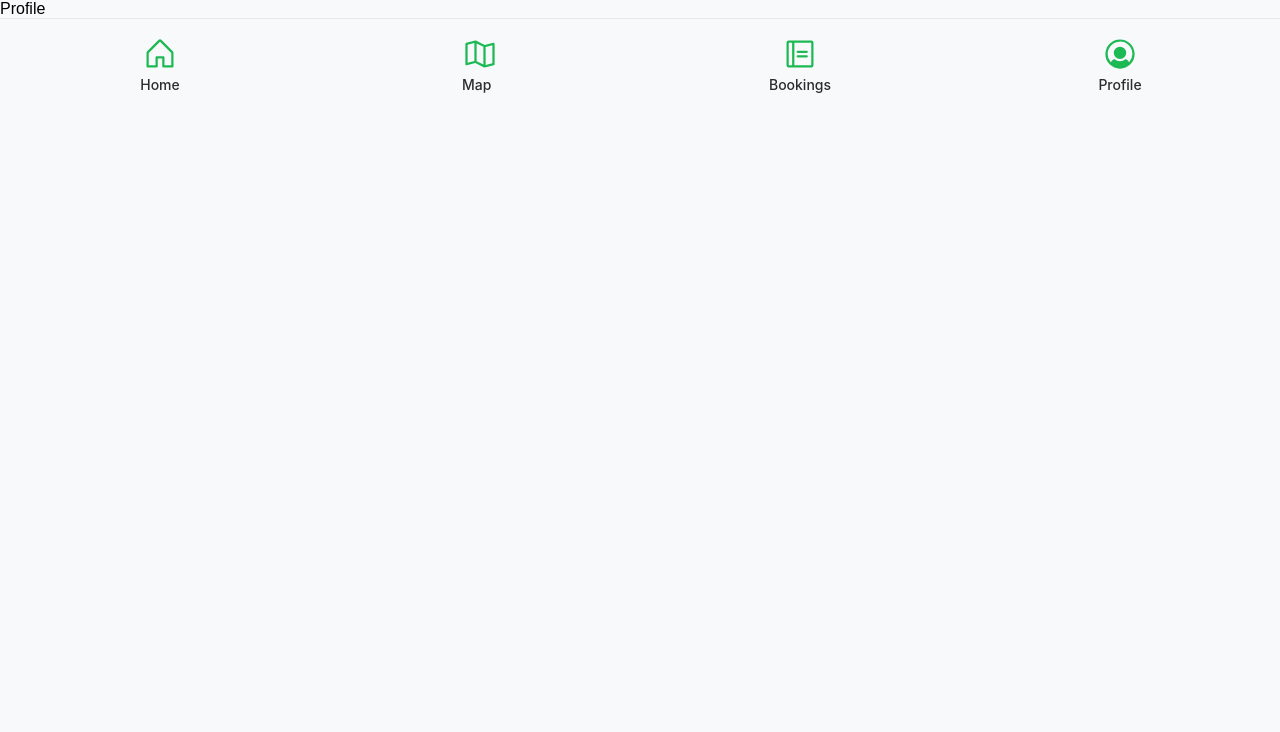
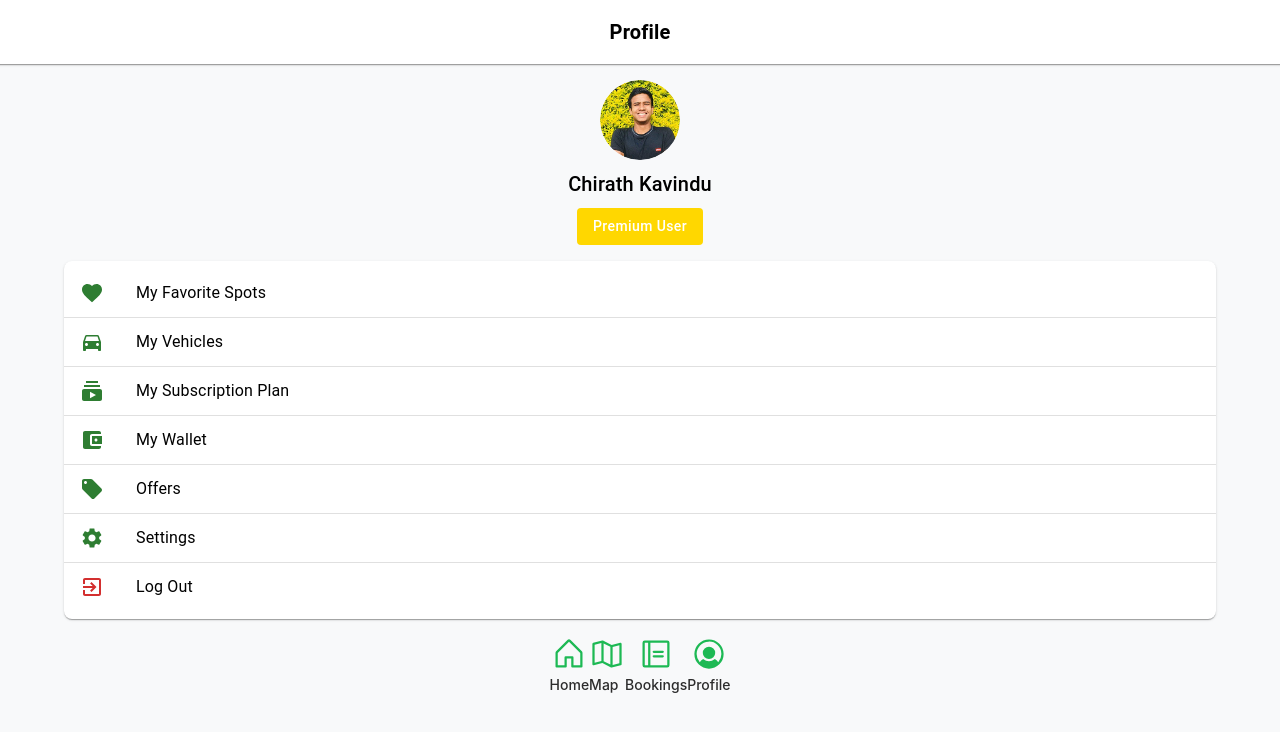
Before and after one commit to yasithasilva/parkspace, a React (Create React App) app: page /profile in a window 1280 px wide. Shown: the top 732 px of the page. Built offline with nearby package versions, Linux system fonts and the light colour scheme.

Commit message:
Basic profile js done

```diff
--- a/src/screens/Profile.js
+++ b/src/screens/Profile.js
@@ -1,12 +1,58 @@
-import React from 'react'
-import Navbar from '../components/Navbar'
+import React from "react";
+import { Avatar, Box, Button, Divider, List, ListItem, ListItemButton, ListItemIcon, ListItemText, Typography } from "@mui/material";
+import { DirectionsCar, Subscriptions, AccountBalanceWallet, LocalOffer, Settings, ExitToApp, Favorite } from "@mui/icons-material";
+import ProPic from "../assets/img/propic.png";
+import Navbar from "../components/Navbar.js";
+
+
+const menuItems = [
+  { text: "My Favorite Spots", icon: <Favorite color="success" /> },
+  { text: "My Vehicles", icon: <DirectionsCar color="success" /> },
+  { text: "My Subscription Plan", icon: <Subscriptions color="success" /> },
+  { text: "My Wallet", icon: <AccountBalanceWallet color="success" /> },
+  { text: "Offers", icon: <LocalOffer color="success" /> },
+  { text: "Settings", icon: <Settings color="success" /> },
+  { text: "Log Out", icon: <ExitToApp color="error" /> },
+];
 
 const Profile = () => {
   return (
-      <div>Profile
-          <Navbar/>
-    </div>
-  )
-}
+    <Box sx={{ width: "100vw", height: "100vh", display: "flex", flexDirection: "column", alignItems: "center", bgcolor: "#F8F9FA" }}>
+      {/* Profile Header */}
+      <Box sx={{ width: "100%", padding: "16px", display: "flex", alignItems: "center", bgcolor: "#fff", boxShadow: 1 }}>
+        <Typography variant="h6" sx={{ flexGrow: 1, textAlign: "center", fontWeight: "bold" }}>Profile</Typography>
+      </Box>
 
-export default Profile
+
+      <Box sx={{ display: "flex", flexDirection: "column", alignItems: "center", mt: 2 }}>
+      <Avatar src={ProPic} sx={{ width: 80, height: 80 }} />
+        <Typography variant="h6" sx={{ mt: 1 }}>Chirath Kavindu</Typography>
+        <Button variant="contained" sx={{ bgcolor: "#FFD700", mt: 1, textTransform: "none" }} disableElevation>
+          Premium User
+        </Button>
+      </Box>
+
+
+      <List sx={{ width: "90%", mt: 2, bgcolor: "#fff", borderRadius: 2, boxShadow: 1 }}>
+        {menuItems.map((item, index) => (
+          <React.Fragment key={index}>
+            <ListItem disablePadding>
+              <ListItemButton>
+                <ListItemIcon>{item.icon}</ListItemIcon>
+                <ListItemText primary={item.text} />
+              </ListItemButton>
+            </ListItem>
+            {index !== menuItems.length - 1 && <Divider />}
+          </React.Fragment>
+        ))}
+      </List>
+
+
+      <Navbar />
+    </Box>
+  );
+};
+
+
+
+export default Profile;
```
Also changed, not shown: src/assets/img/propic.png (added).
